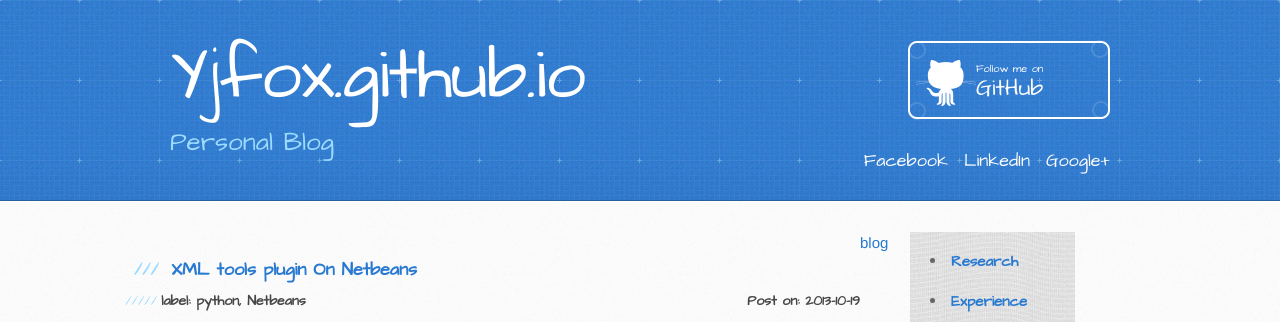
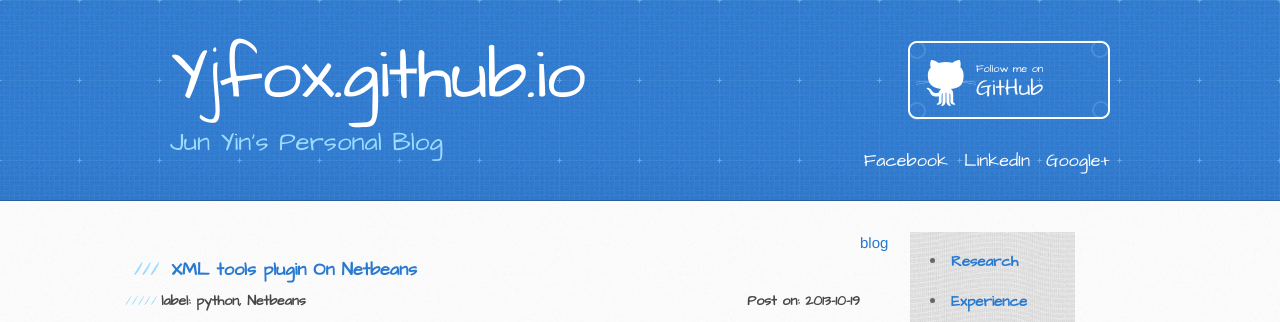
Before and after one commit to yjfox/yjfox.github.io, a Jekyll site: the page built from index.html, in a window 1280 px wide. Shown: the top 322 px of the page. Built offline with Jekyll 4.4.1, drawn with Linux system fonts in a browser that asks for light colours; Markdown is read by kramdown in place of the engine named in the settings; comment, search, counter and statistics services are not loaded.

Commit message:
Update default.html

```diff
--- a/_layouts/default.html
+++ b/_layouts/default.html
@@ -20,7 +20,7 @@
     <header>
       <div class="inner">
         <h1>Yjfox.github.io</h1>
-        <h2>Personal Blog </h2>
+        <h2>Jun Yin's Personal Blog </h2>
         <a href="https://github.com/yjfox" class="button"><small>Follow me on</small>GitHub</a>
       <div id="link">
         <a href="http://www.facebook.com/junyin6" class="click">Facebook</a>
```
